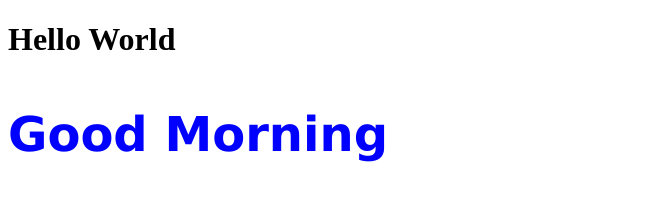
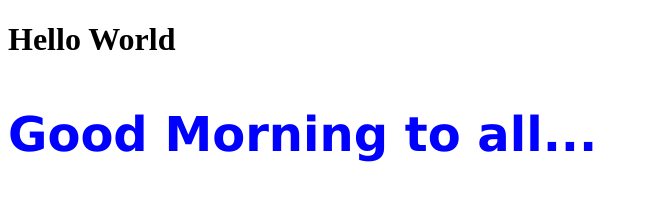
Before and after one commit to PreethiVibin/sample, a plain HTML site: page index.html in a window 1280 px wide. Shown: the whole page, without its empty margins (0-648 px from the left). Drawn offline with Linux system fonts and the light colour scheme.

Commit message:
updated as good morning to all

```diff
--- a/index.html
+++ b/index.html
@@ -9,6 +9,6 @@
 </head>
 <body>
     <h1>Hello World</h1>
-    <h3>Good Morning</h3>
+    <h3>Good Morning to all...</h3>
 </body>
 </html>
```
